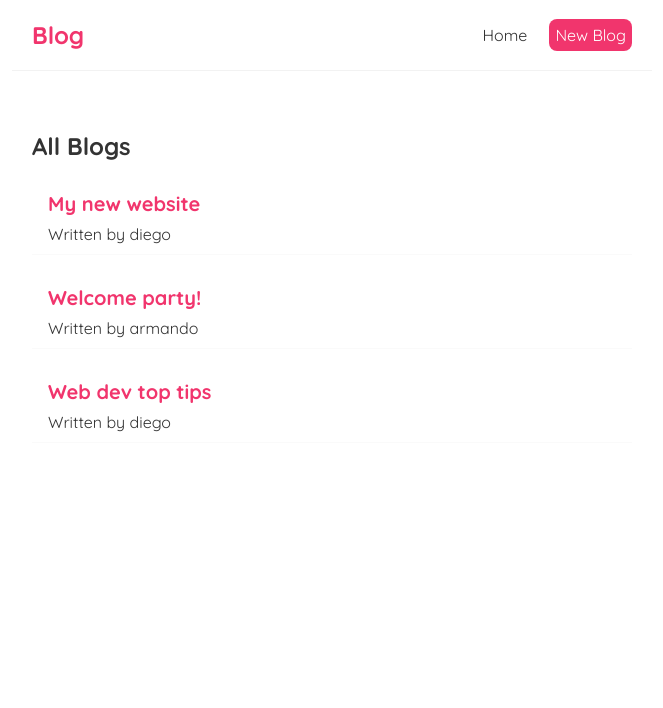
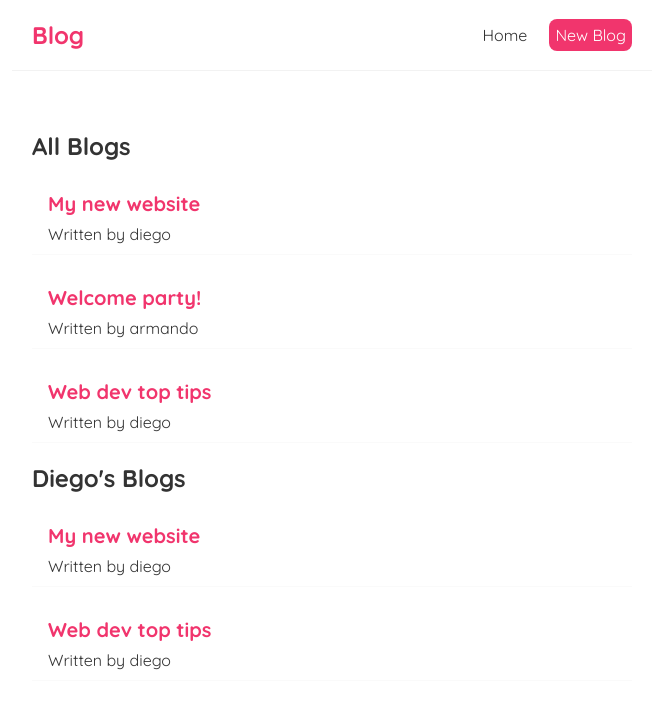
Before and after one commit to Darman1987/React, a React (Create React App) app: page / in a window 1280 px wide. Shown: the top 708 px of the page, without its empty margins (308-971 px from the left). Built offline with nearby package versions, Linux system fonts and the light colour scheme.

Commit message:
reusing components

```diff
--- a/src/Home.js
+++ b/src/Home.js
@@ -10,7 +10,8 @@ const Home = () => {
 
   return (
     <div className="home">
-      <BlogList blogs={blogs} title="All Blogs" />{/*Using BlogList component */}
+      <BlogList blogs={blogs} title="All Blogs" />
+      <BlogList blogs={blogs.filter(blog => blog.author === 'diego')} title="Diego's Blogs" />
     </div>
   );
 }
```
